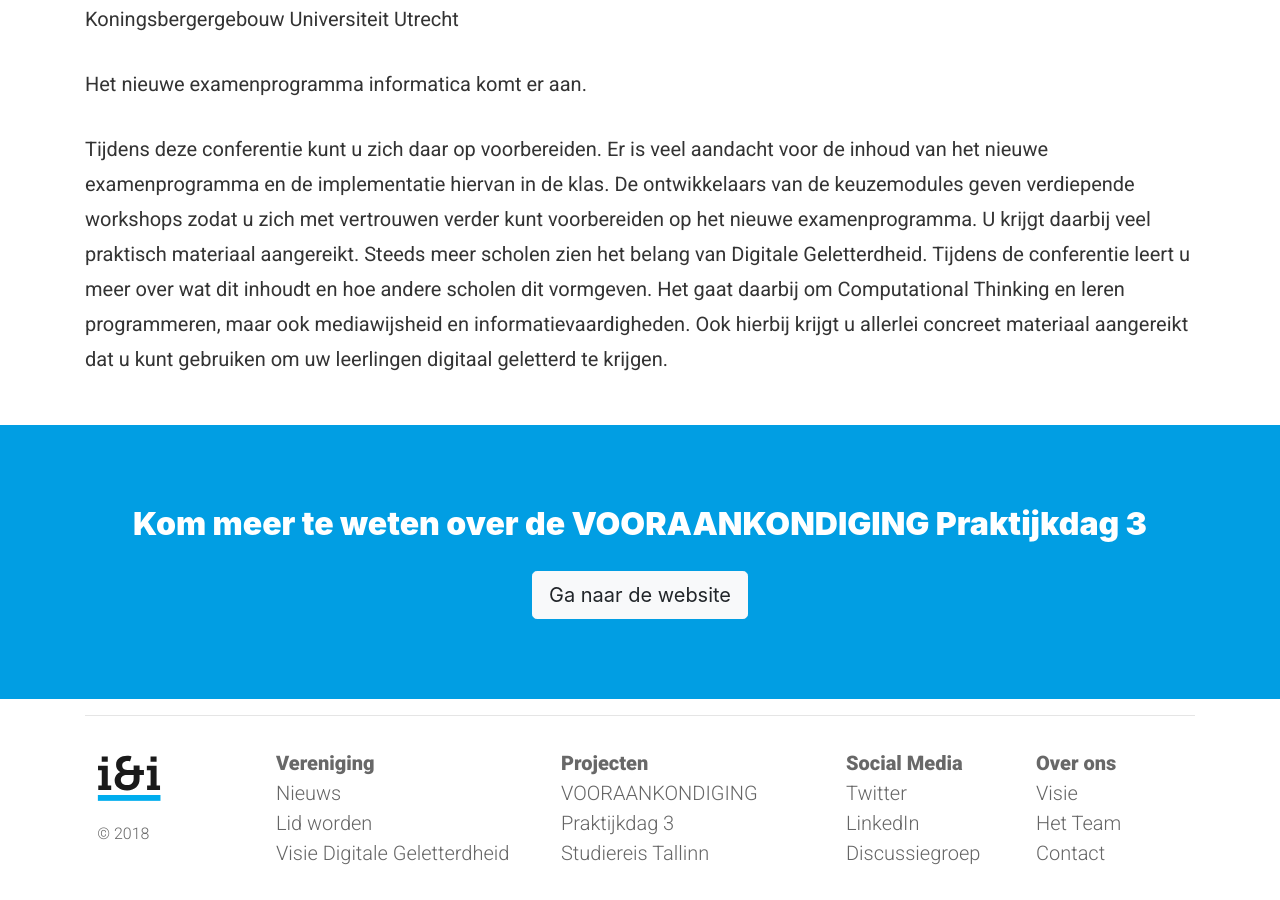
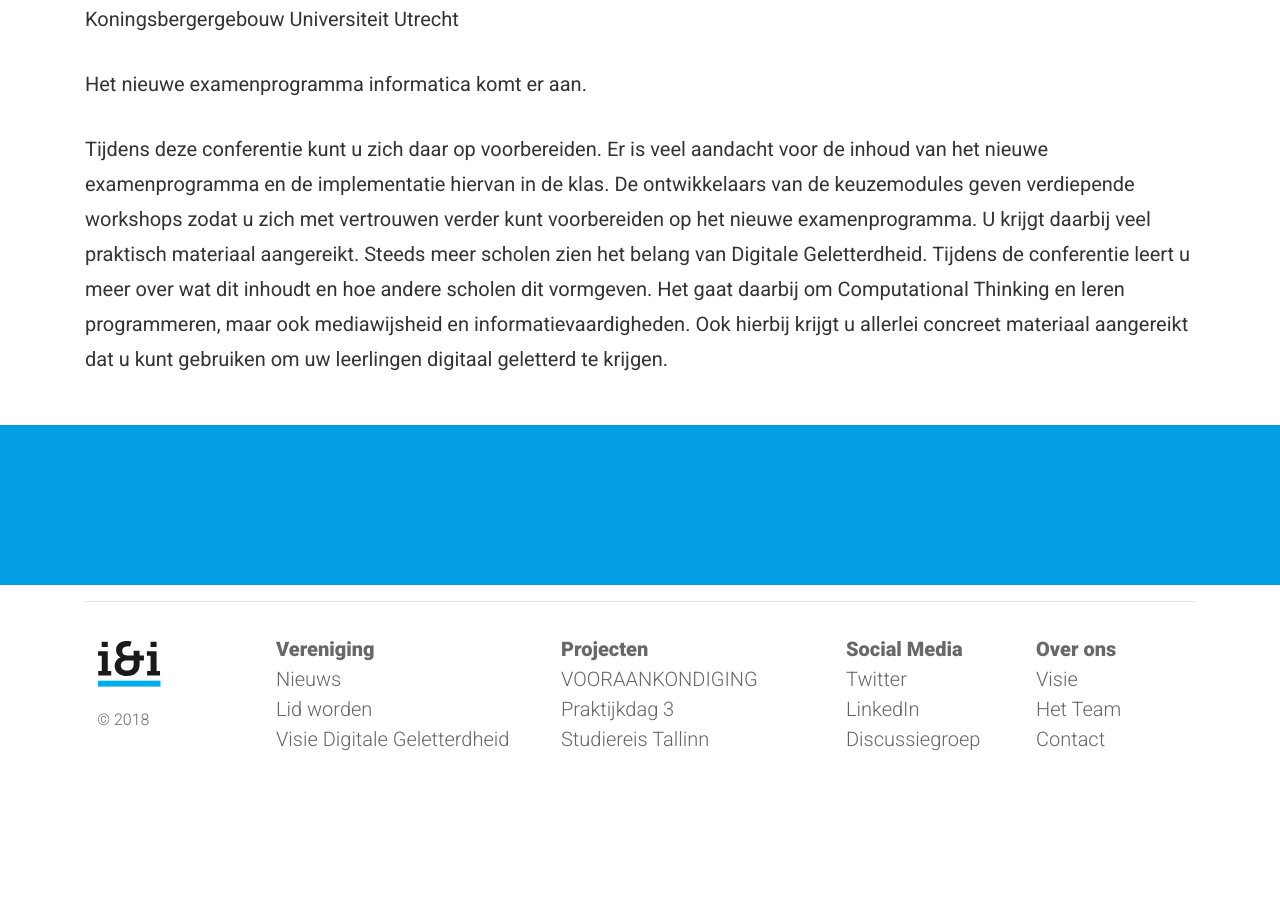
Before and after one commit to ieni/website, a Jekyll site: the page built from _projects/ieni-conferentie.md, in a window 1280 px wide and 900 px high, scrolled down 623 px. Built offline with Jekyll 4.4.1, drawn with Linux system fonts in a browser that asks for light colours; after the commit the page ends 1409 px from its top, so only the background shows below that; some of the changed lines change nothing that is shown.

Commit message:
Update ieni-conferentie.md

```diff
--- a/_projects/ieni-conferentie.md
+++ b/_projects/ieni-conferentie.md
@@ -2,7 +2,6 @@
 title: "VOORAANKONDIGING Praktijkdag 3"
 lead: "Het nieuwe examenprogramma informatica komt eraan."
 prefix: "de"
-website: http://ieniconferentie.nl
 layout: project
 ---
 
```
